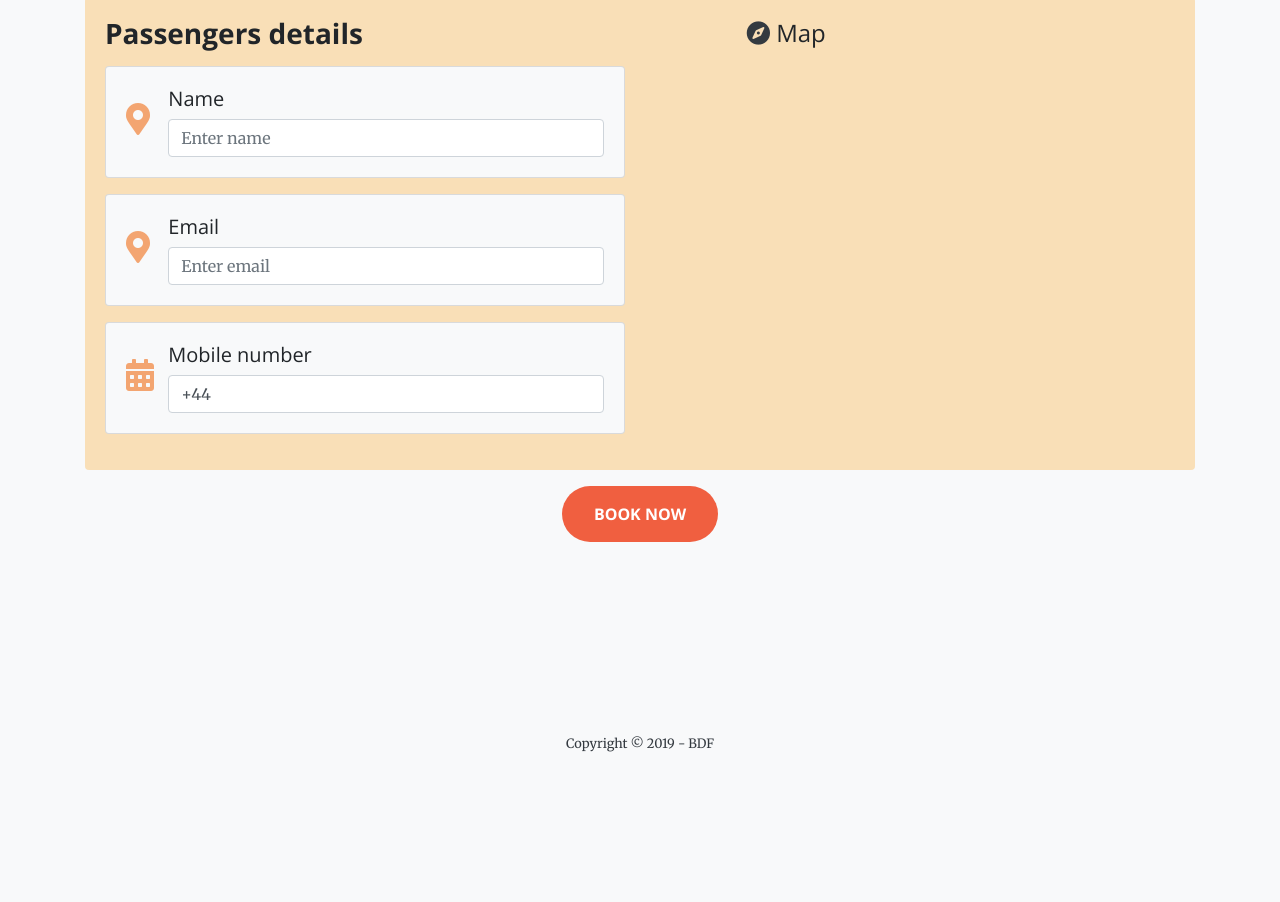
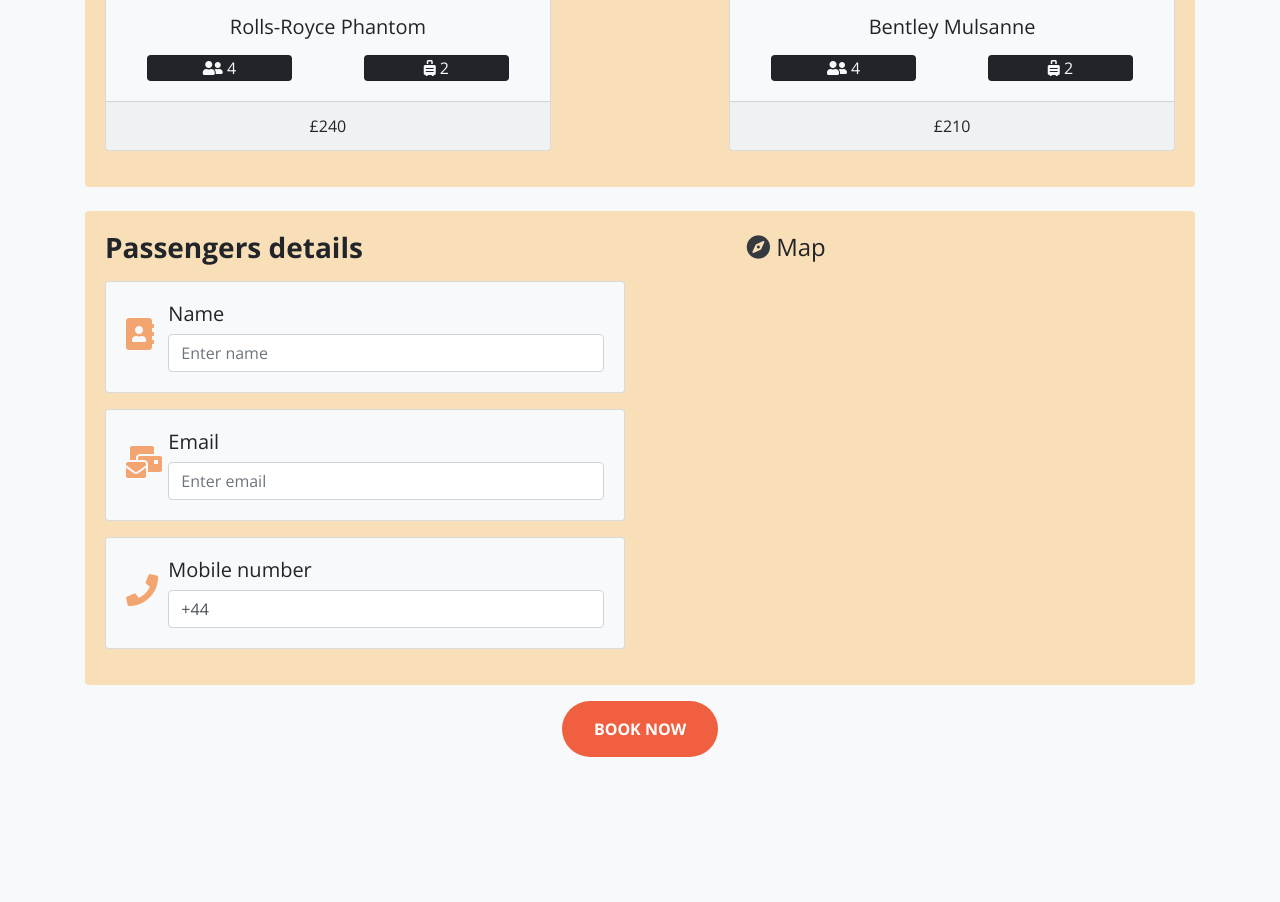
Before and after one commit to wuiyanng1998/FunTimesGroupB, a PHP site: page /makeNewBooking.html in a window 1280 px wide. Shown: the part 2120-3022 px from the top of the page. Before the commit the page ends 2872 px from the top, so only its background shows below. Run offline with PHP 8.4, Linux system fonts and the light colour scheme.

Commit message:
Updated car section. adding animations

```diff
--- a/css/creative.css
+++ b/css/creative.css
@@ -142,37 +142,47 @@ img::-moz-selection {
         border-color: transparent;
         background-color: transparent;
     }
+
     #mainNav .navbar-brand {
         color: rgba(255, 255, 255, 0.7);
     }
+
     #mainNav .navbar-brand:focus, #mainNav .navbar-brand:hover {
         color: #fff;
     }
+
     #mainNav .navbar-nav > li.nav-item > a.nav-link {
         padding: 0.5rem 1rem;
     }
+
     #mainNav .navbar-nav > li.nav-item > a.nav-link,
     #mainNav .navbar-nav > li.nav-item > a.nav-link:focus {
         color: rgba(255, 255, 255, 0.7);
     }
+
     #mainNav .navbar-nav > li.nav-item > a.nav-link:hover,
     #mainNav .navbar-nav > li.nav-item > a.nav-link:focus:hover {
         color: #fff;
     }
+
     #mainNav.navbar-shrink {
         border-bottom: 1px solid rgba(33, 37, 41, 0.1);
         background-color: #fff;
     }
+
     #mainNav.navbar-shrink .navbar-brand {
         color: #F05F40;
     }
+
     #mainNav.navbar-shrink .navbar-brand:focus, #mainNav.navbar-shrink .navbar-brand:hover {
         color: #f05f40;
     }
+
     #mainNav.navbar-shrink .navbar-nav > li.nav-item > a.nav-link,
     #mainNav.navbar-shrink .navbar-nav > li.nav-item > a.nav-link:focus {
         color: #212529;
     }
+
     #mainNav.navbar-shrink .navbar-nav > li.nav-item > a.nav-link:hover,
     #mainNav.navbar-shrink .navbar-nav > li.nav-item > a.nav-link:focus:hover {
         color: #F05F40;
@@ -213,6 +223,7 @@ header.masthead p {
         padding-top: 0;
         padding-bottom: 0;
     }
+
     header.masthead h1 {
         font-size: 3rem;
     }
@@ -286,6 +297,7 @@ header.masthead p {
     .portfolio-box .portfolio-box-caption .portfolio-box-caption-content .project-category {
         font-size: 16px;
     }
+
     .portfolio-box .portfolio-box-caption .portfolio-box-caption-content .project-name {
         font-size: 22px;
     }
@@ -322,22 +334,17 @@ header.masthead p {
     box-shadow: 0 0 0 0.2rem rgba(240, 95, 64, 0.5) !important;
 }
 
-.bg-card{
+.bg-card {
     background-color: #F9DFB7;
     border-style: none;
+    font-family: 'Open Sans', 'Helvetica Neue', Arial, sans-serif;
 }
 
 .text-primary-light {
     color: #f3a571 !important;
 }
 
-/*.card{*/
-/*overflow: hidden;*/
-/*box-shadow: 0 2px 4px 0 rgba(0,0,0,0.5);*/
-/*transition: height 0.3s, box-shadow 0.3s;*/
-/*}*/
-
-/*.card:hover {*/
-  /*height: 410px;*/
-  /*box-shadow: 20px 20px 40px 0 rgba(0,0,0,0.5);*/
-/*}*/
+.bg-card-active {
+    background-color: #F9DFB7;
+    border-color: #F05F40;
+}
--- a/js/makeNewBooking.js
+++ b/js/makeNewBooking.js
@@ -35,8 +35,23 @@
     $(window).scroll(navbarCollapse);
 
 
+    $(".car-card").mouseenter(function () {
+        $(this).animate({
+            "top": "-=2vw"
+        }, "fast")
+    });
 
+    $(".car-card").mouseleave(function () {
+        $(this).animate({
+            "top": "+=2vw"
+        }, "fast")
+    });
 
+    $(".car-card").click(function () {
+        $(".car-card").removeClass("bg-card-active");
+        $(this).addClass("bg-card-active");
+    });
 
+    //css("border-color", "#F05F40")
 
 })(jQuery); // End of use strict
--- a/makeNewBooking.html
+++ b/makeNewBooking.html
@@ -161,7 +161,7 @@
                 </div>
                 <div class="container">
                     <div class="row">
-                        <div class="card col-12 col-md-5 my-3 bg-light">
+                        <div class="card col-12 col-md-5 my-3 bg-light car-card px-0">
                             <div class="card-body text-center">
                                 <div class="container-fluid">
                                     <img src="img/cars/car-list-eclass.png" class="container-fluid px-0"/>
@@ -180,10 +180,14 @@
                                     </div>
                                 </div>
                             </div>
+                            <!--price-->
+                            <div class="card-footer text-center">
+                                <a> £110 </a>
+                            </div>
                         </div>
 
 
-                        <div class="card col-12 col-md-5 offset-md-2 my-3 bg-light">
+                        <div class="card col-12 col-md-5 offset-md-2 my-3 bg-light car-card px-0">
                             <div class="card-body text-center">
                                 <div class="container-fluid">
                                     <img src="img/cars/car-list-sclass1.png" class="container-fluid px-0"/>
@@ -202,11 +206,15 @@
                                     </div>
                                 </div>
                             </div>
+                            <!--price-->
+                            <div class="card-footer text-center">
+                                <a> £160 </a>
+                            </div>
                         </div>
                     </div>
 
                     <div class="row">
-                        <div class="card col-12 col-md-5 my-3 bg-light">
+                        <div class="card col-12 col-md-5 my-3 bg-light car-card px-0">
                             <div class="card-body text-center">
                                 <div class="container-fluid">
                                     <img src="img/cars/V-class-side.png" class="container-fluid px-0"/>
@@ -225,10 +233,14 @@
                                     </div>
                                 </div>
                             </div>
+                            <!--price-->
+                            <div class="card-footer text-center">
+                                <a> £170 </a>
+                            </div>
                         </div>
 
 
-                        <div class="card col-12 col-md-5 offset-md-2 my-3 bg-light">
+                        <div class="card col-12 col-md-5 offset-md-2 my-3 bg-light car-card px-0">
                             <div class="card-body text-center">
                                 <div class="container-fluid">
                                     <img src="img/cars/rra1.png" class="container-fluid px-0"/>
@@ -247,11 +259,15 @@
                                     </div>
                                 </div>
                             </div>
+                            <!--price-->
+                            <div class="card-footer text-center">
+                                <a> £150 </a>
+                            </div>
                         </div>
                     </div>
 
                     <div class="row">
-                        <div class="card col-12 col-md-5 my-3 bg-light">
+                        <div class="card col-12 col-md-5 my-3 bg-light car-card px-0">
                             <div class="card-body text-center">
                                 <div class="container-fluid">
                                     <img src="img/cars/car-list-phantom1.png" class="container-fluid px-0"/>
@@ -270,10 +286,13 @@
                                     </div>
                                 </div>
                             </div>
+                            <!--price-->
+                            <div class="card-footer text-center">
+                                <a> £240 </a>
+                            </div>
                         </div>
 
-
-                        <div class="card col-12 col-md-5 offset-md-2 my-3 bg-light">
+                        <div class="card col-12 col-md-5 offset-md-2 my-3 bg-light car-card px-0">
                             <div class="card-body text-center">
                                 <div class="container-fluid">
                                     <img src="img/cars/bentley-mulsanne.png" class="container-fluid px-0"/>
@@ -291,6 +310,10 @@
                                         </div>
                                     </div>
                                 </div>
+                            </div>
+                            <!--price-->
+                            <div class="card-footer text-center">
+                                <a> £210 </a>
                             </div>
                         </div>
                     </div>
@@ -312,7 +335,7 @@
                             <div class="card-body">
                                 <div class="row">
                                     <div class="col-1 col-md-1">
-                                        <i class="fas fa-2x fa-map-marker-alt text-primary-light my-3"></i>
+                                        <i class="fas fa-2x fa-address-book text-primary-light my-3"></i>
                                     </div>
                                     <div class="col-11 col-md-11">
                                         <h5>Name</h5>
@@ -327,7 +350,7 @@
                             <div class="card-body">
                                 <div class="row">
                                     <div class="col-1">
-                                        <i class="fas fa-2x fa-map-marker-alt text-primary-light my-3"></i>
+                                        <i class="fas fa-2x fa-mail-bulk text-primary-light my-3"></i>
                                     </div>
                                     <div class="col-11">
                                         <h5>Email</h5>
@@ -343,7 +366,7 @@
                             <div class="card-body ">
                                 <div class="row">
                                     <div class="col-1">
-                                        <i class="fas fa-2x fa-calendar-alt text-primary-light my-3"></i>
+                                        <i class="fas fa-2x fa-phone text-primary-light my-3"></i>
                                     </div>
                                     <div class="col-11">
                                         <h5>Mobile number</h5>
```
Lines whose indentation alone changed are shown as unchanged.
